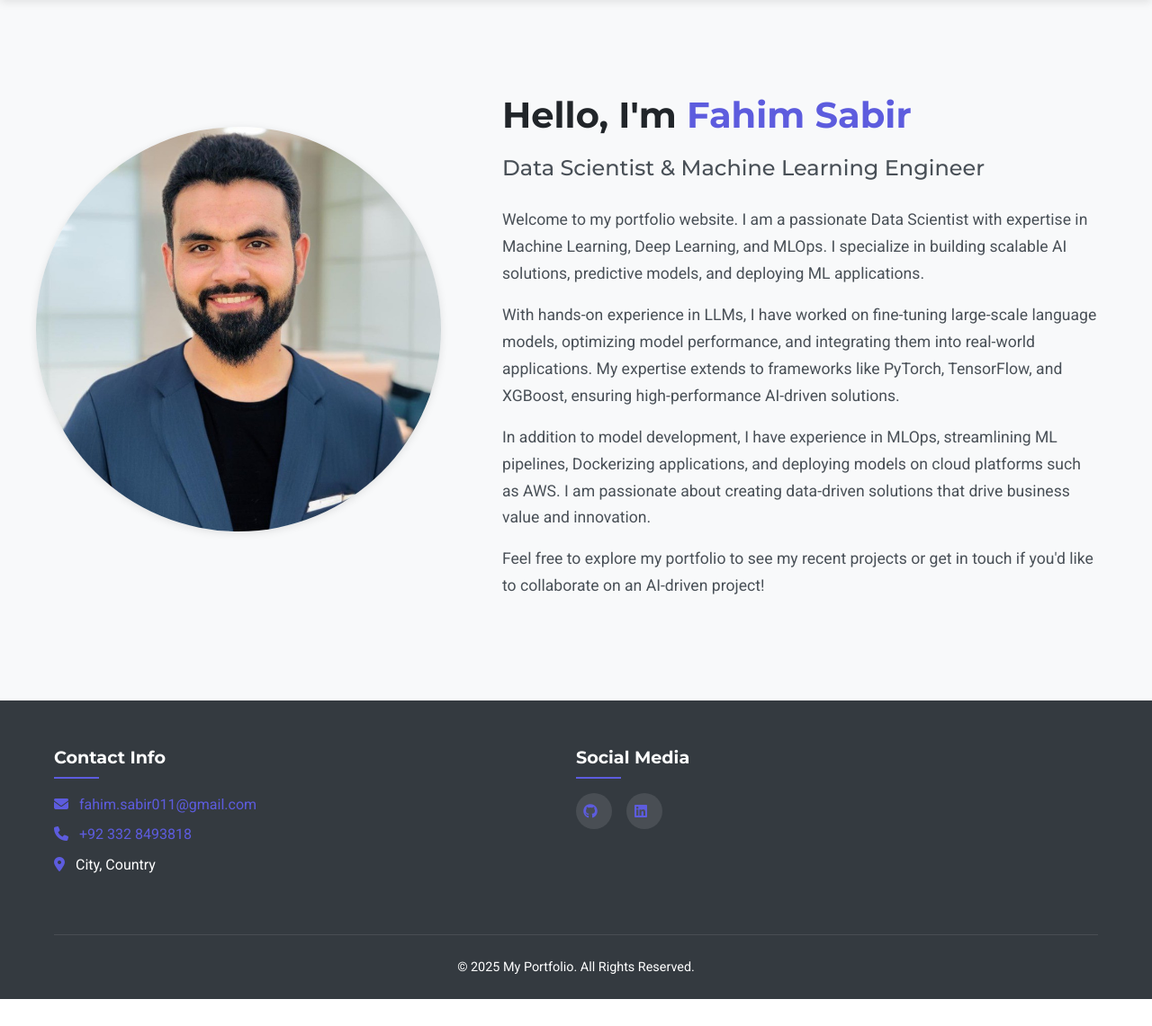
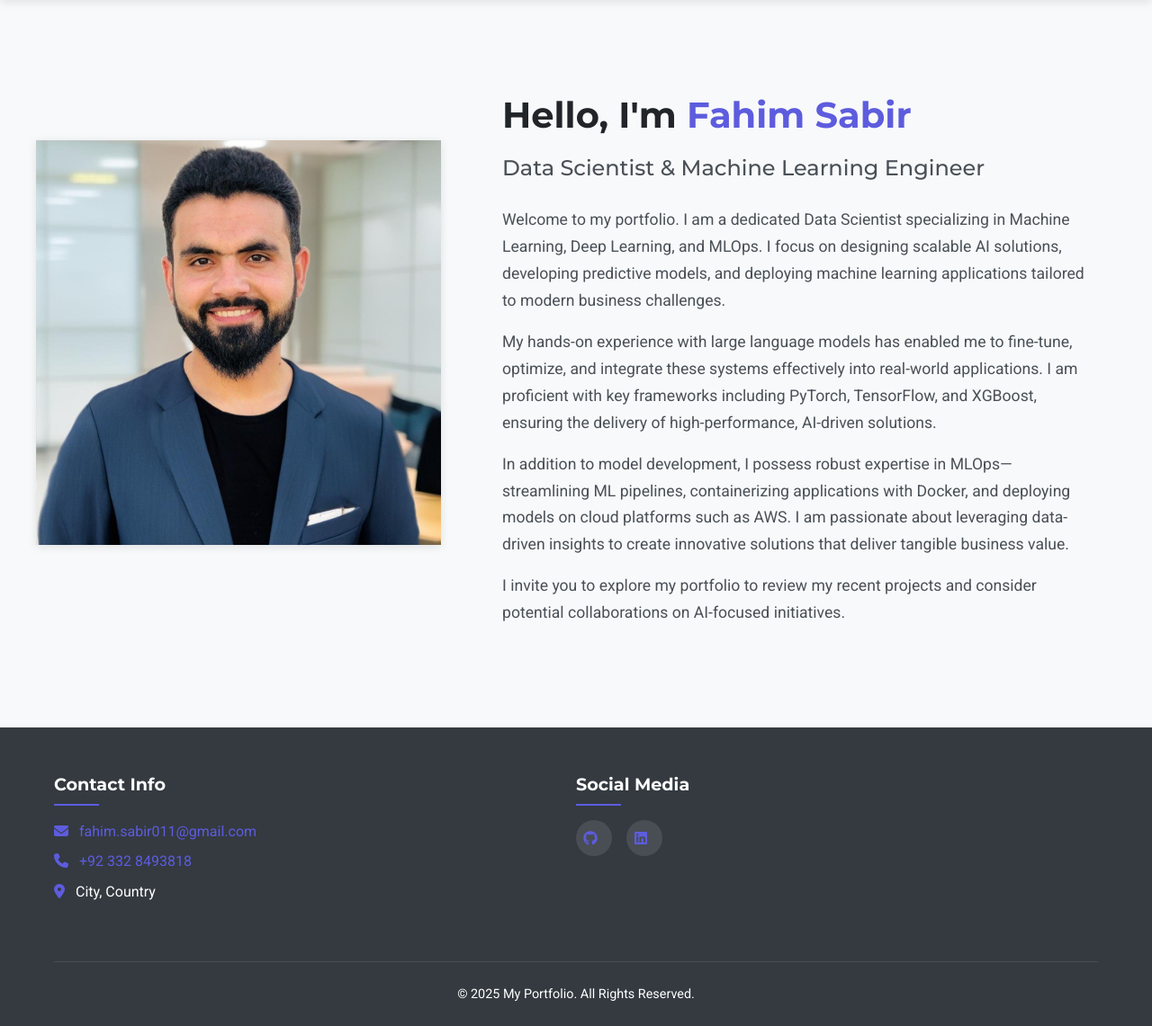
Before and after one commit to fahimai001/My_Portfolio_Website, a Django app: page / in a window 1280 px wide. Shown: the part 70-1211 px from the top of the page at 90% size. Before the commit the page ends 1181 px from the top, so only its background shows below. Run offline with Django 5.2, Linux system fonts and the light colour scheme.

Commit message:
making the photo professional

```diff
--- a/templates/home.html
+++ b/templates/home.html
@@ -16,13 +16,13 @@
                 <h1>Hello, I'm <span class="highlight">Fahim Sabir</span></h1>
                 <h2>Data Scientist & Machine Learning Engineer</h2>
                 <div class="intro-description">
-                    <p>Welcome to my portfolio website. I am a passionate Data Scientist with expertise in Machine Learning, Deep Learning, and MLOps. I specialize in building scalable AI solutions, predictive models, and deploying ML applications.</p>
+                    <p>Welcome to my portfolio. I am a dedicated Data Scientist specializing in Machine Learning, Deep Learning, and MLOps. I focus on designing scalable AI solutions, developing predictive models, and deploying machine learning applications tailored to modern business challenges.</p>
 
-                    <p>With hands-on experience in LLMs, I have worked on fine-tuning large-scale language models, optimizing model performance, and integrating them into real-world applications. My expertise extends to frameworks like PyTorch, TensorFlow, and XGBoost, ensuring high-performance AI-driven solutions.</p>
+                    <p>My hands-on experience with large language models has enabled me to fine-tune, optimize, and integrate these systems effectively into real-world applications. I am proficient with key frameworks including PyTorch, TensorFlow, and XGBoost, ensuring the delivery of high-performance, AI-driven solutions.</p>
 
-                    <p>In addition to model development, I have experience in MLOps, streamlining ML pipelines, Dockerizing applications, and deploying models on cloud platforms such as AWS. I am passionate about creating data-driven solutions that drive business value and innovation.</p>
+                    <p>In addition to model development, I possess robust expertise in MLOps—streamlining ML pipelines, containerizing applications with Docker, and deploying models on cloud platforms such as AWS. I am passionate about leveraging data-driven insights to create innovative solutions that deliver tangible business value.</p>
 
-                    <p>Feel free to explore my portfolio to see my recent projects or get in touch if you'd like to collaborate on an AI-driven project!</p>
+                    <p>I invite you to explore my portfolio to review my recent projects and consider potential collaborations on AI-focused initiatives.</p>
                 </div>
             </div>
         </div>
@@ -53,7 +53,7 @@
     .profile-image-placeholder {
         width: 450px;
         height: 450px;
-        border-radius: 50%;
+        /* Removed border-radius for square shape */
         background-color: var(--gray-200);
         display: flex;
         justify-content: center;
@@ -67,7 +67,7 @@
     .profile-image img {
         width: 450px;
         height: 450px;
-        border-radius: 50%;
+        /* Removed border-radius for square shape */
         object-fit: cover;
         box-shadow: var(--box-shadow);
     }
```
